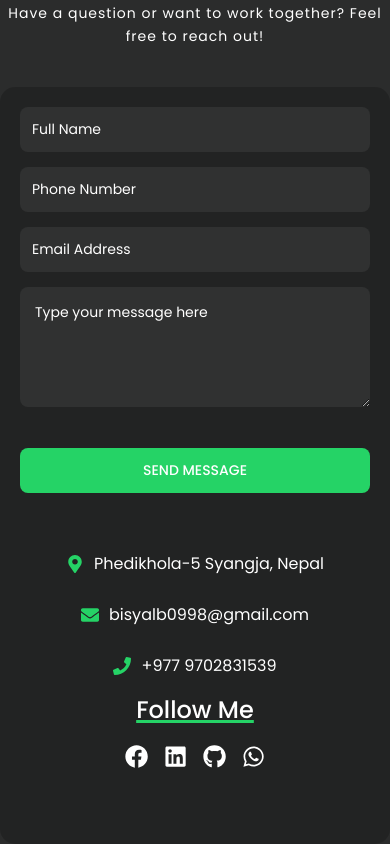
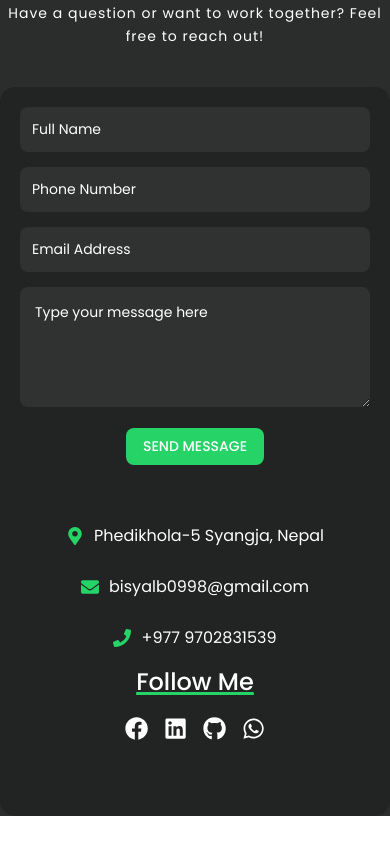
Before and after one commit to Bishal-np/portfolio, a React (Vite) app: page / in a window 390 px wide. Shown: the part 2944-3788 px from the top of the page. After the commit the page ends 3760 px from the top, so only its background shows below. Built offline with nearby package versions, Linux system fonts and the light colour scheme.

Commit message:
change in origin

```diff
--- a/src/scss/pages/home.scss
+++ b/src/scss/pages/home.scss
@@ -605,6 +605,11 @@
         @media (max-width: 576px) {
           padding: 12px;
           font-size: 14px;
+          padding: 8px 17px;
+          width: auto;
+          margin: 0 auto;
+          display: block;
+
         }
       }
     }
```
